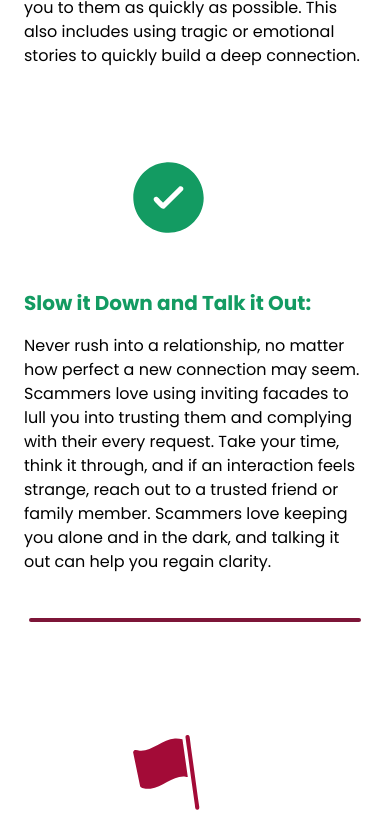
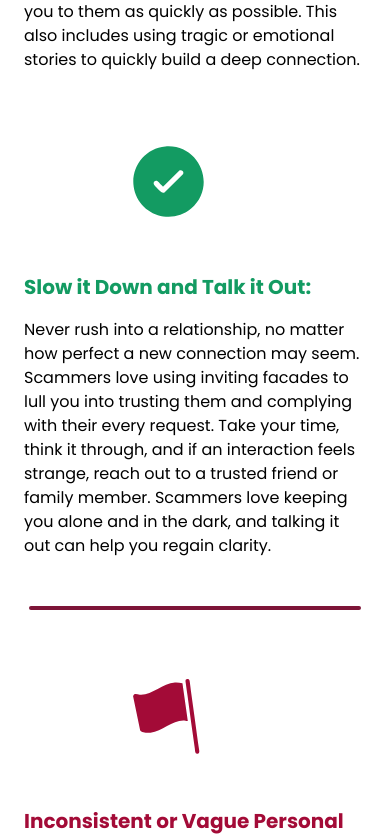
Before and after one commit to heavens-potato/open-hearts, a Next.js app in the folder open-hearts/: page /red-flags in a window 390 px wide. Shown: the part 940-1780 px from the top of the page. Built offline with nearby package versions, Linux system fonts and the light colour scheme; a web font is replaced by a local one.

Commit message:
Fixed spacing

```diff
--- a/open-hearts/src/app/red-flags/page.js
+++ b/open-hearts/src/app/red-flags/page.js
@@ -121,8 +121,7 @@ export default function stories() {
             </section>
 
             <motion.div
-                className="w-full"
-
+                className="w-full mb-12"
             >
                 <Image
                     src={RedFlag}
@@ -156,7 +155,7 @@ export default function stories() {
             ))}
 
             <motion.div
-                className="w-full flex justify-between px-6 sm:px-10 md:px-16 lg:px-24 xl:px-32 pb-13 md:pb-18"
+                className="w-full flex justify-between px-6 sm:px-10 md:px-16 lg:px-24 xl:px-32 pb-13 md:pb-18 mt-10"
                 initial={{ opacity: 0 }}
                 animate={{ opacity: 1 }}
                 transition={{ duration: 1.0, delay: 0.4 }}
--- a/open-hearts/src/components/flagSection.js
+++ b/open-hearts/src/components/flagSection.js
@@ -9,8 +9,7 @@ export default function FlagSection({ imageSrc, title, description, type }) {
 
     return (
         <>
-            <div className="h-1 my-8 mx-6 sm:mx-6 md:mx-10 lg:mx-12"></div>
-            <section className="w-full flex flex-col md:flex-row items-center px-6 sm:px-6 md:px-10 lg:px-12 xl:px-30 py-3">
+            <section className="w-full flex flex-col md:flex-row items-center px-6 sm:px-6 md:px-10 lg:px-12 xl:px-30 py-4 my-5">
                 <div className="flex-shrink-0 w-32 h-32">
                     <Image
                         src={imageSrc}
```
